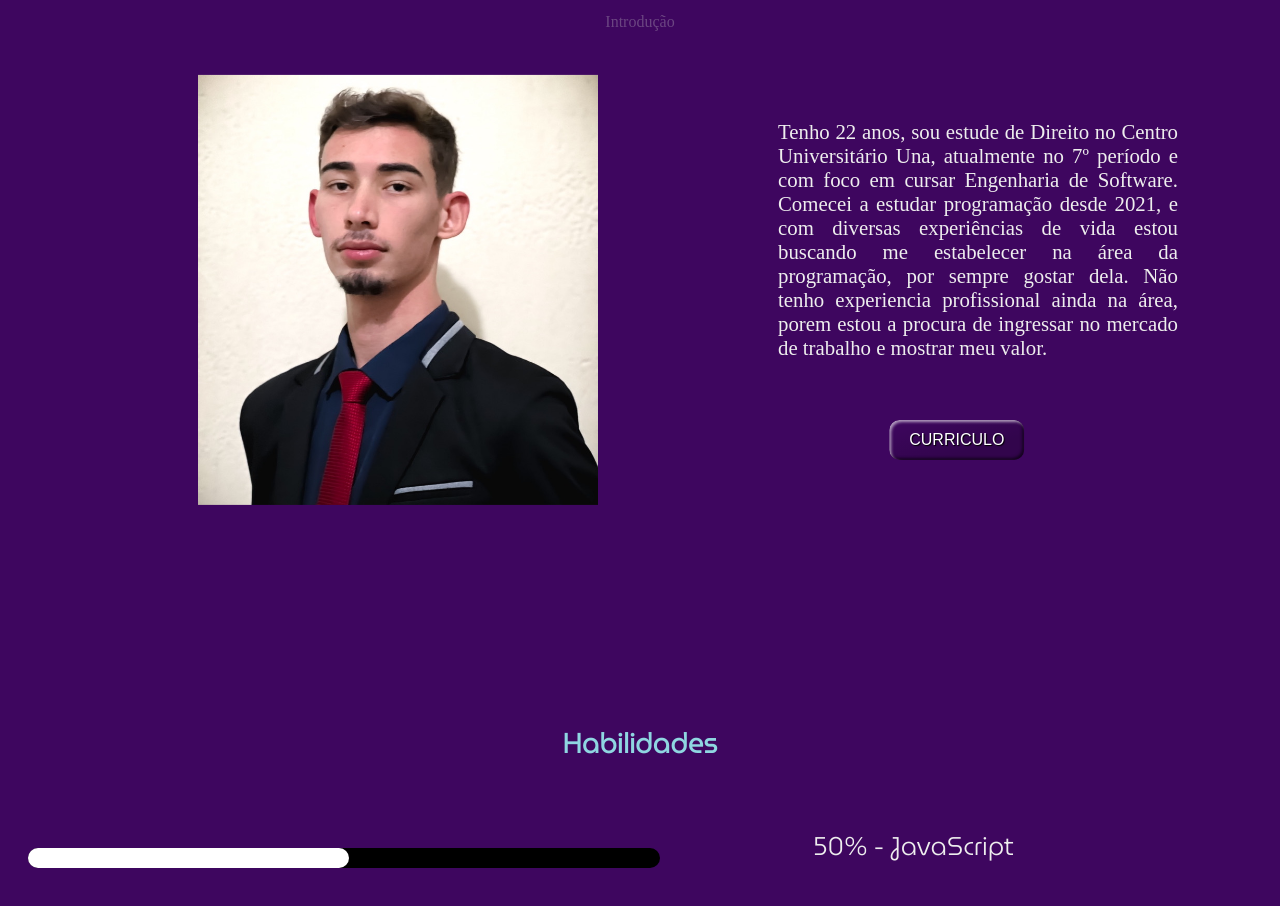
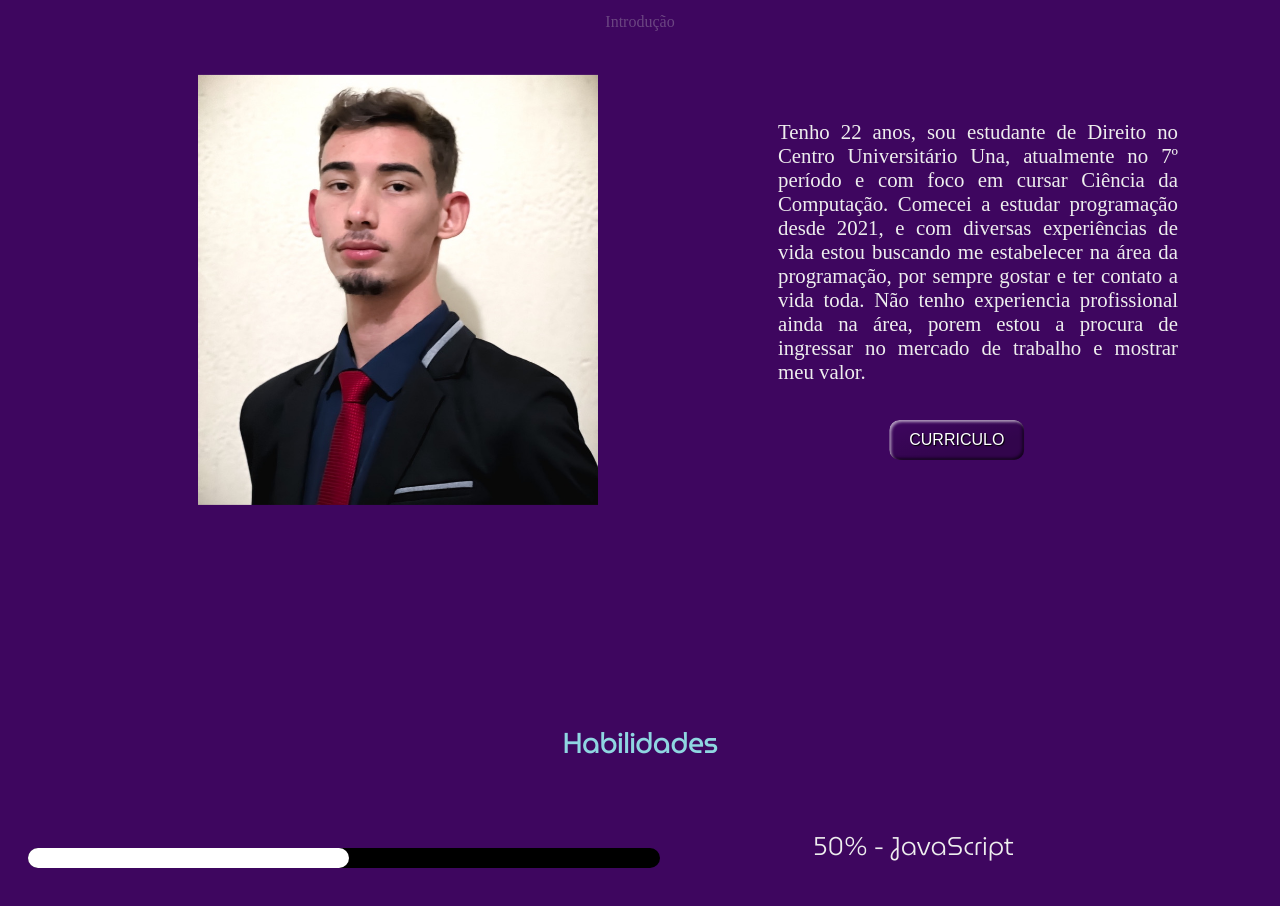
Before and after one commit to Samfoxfox/Portefolio, a plain HTML site: page home.html in a window 1280 px wide. Shown: the part 860-1766 px from the top of the page. Drawn offline with Linux system fonts and the light colour scheme.

Commit message:
Update home.html

```diff
--- a/home.html
+++ b/home.html
@@ -54,7 +54,7 @@
     <div>
         <img src="img/eu.jpg" id="img-eu">
         <p id="conteudo">
-            Tenho 22 anos, sou estude de Direito no Centro Universitário Una, atualmente no 7º período e com foco em cursar Engenharia de Software. Comecei a estudar programação desde 2021, e com diversas experiências de vida estou buscando me estabelecer na área da programação, por sempre gostar dela. Não tenho experiencia profissional ainda na área, porem estou a procura de ingressar no mercado de trabalho e mostrar meu valor.
+            Tenho 22 anos, sou estudante de Direito no Centro Universitário Una, atualmente no 7º período e com foco em cursar Ciência da Computação. Comecei a estudar programação desde 2021, e com diversas experiências de vida estou buscando me estabelecer na área da programação, por sempre gostar e ter contato a vida toda. Não tenho experiencia profissional ainda na área, porem estou a procura de ingressar no mercado de trabalho e mostrar meu valor.
         </p>
         <a href="https://drive.google.com/file/d/1tOzjU4ji5cI1aGP_WlErFcx7uCgM5ceZ/view?usp=sharing" id="cvc-poss"><input class="favorite styled" type="button" value="CURRICULO">
         </a>
```
